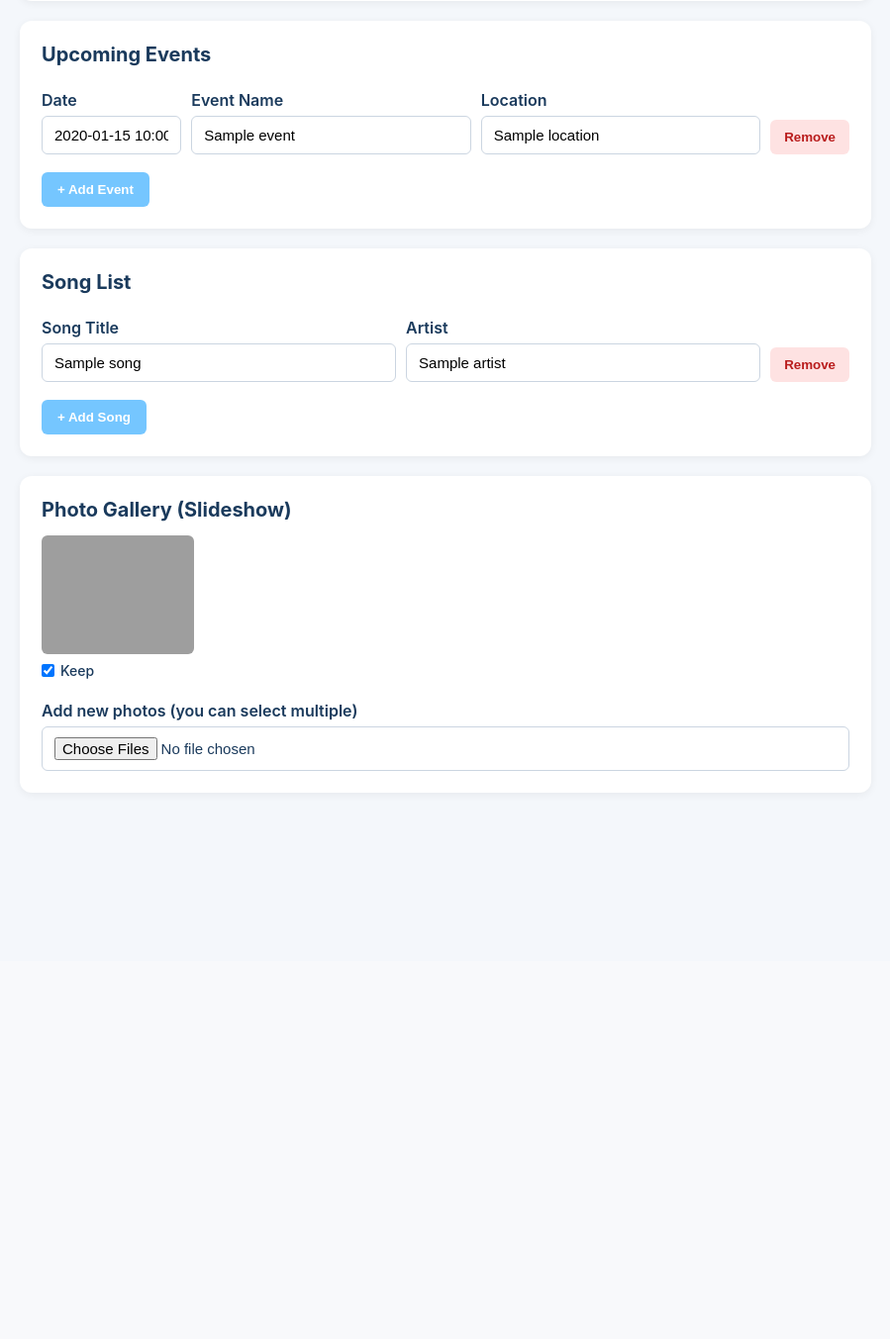
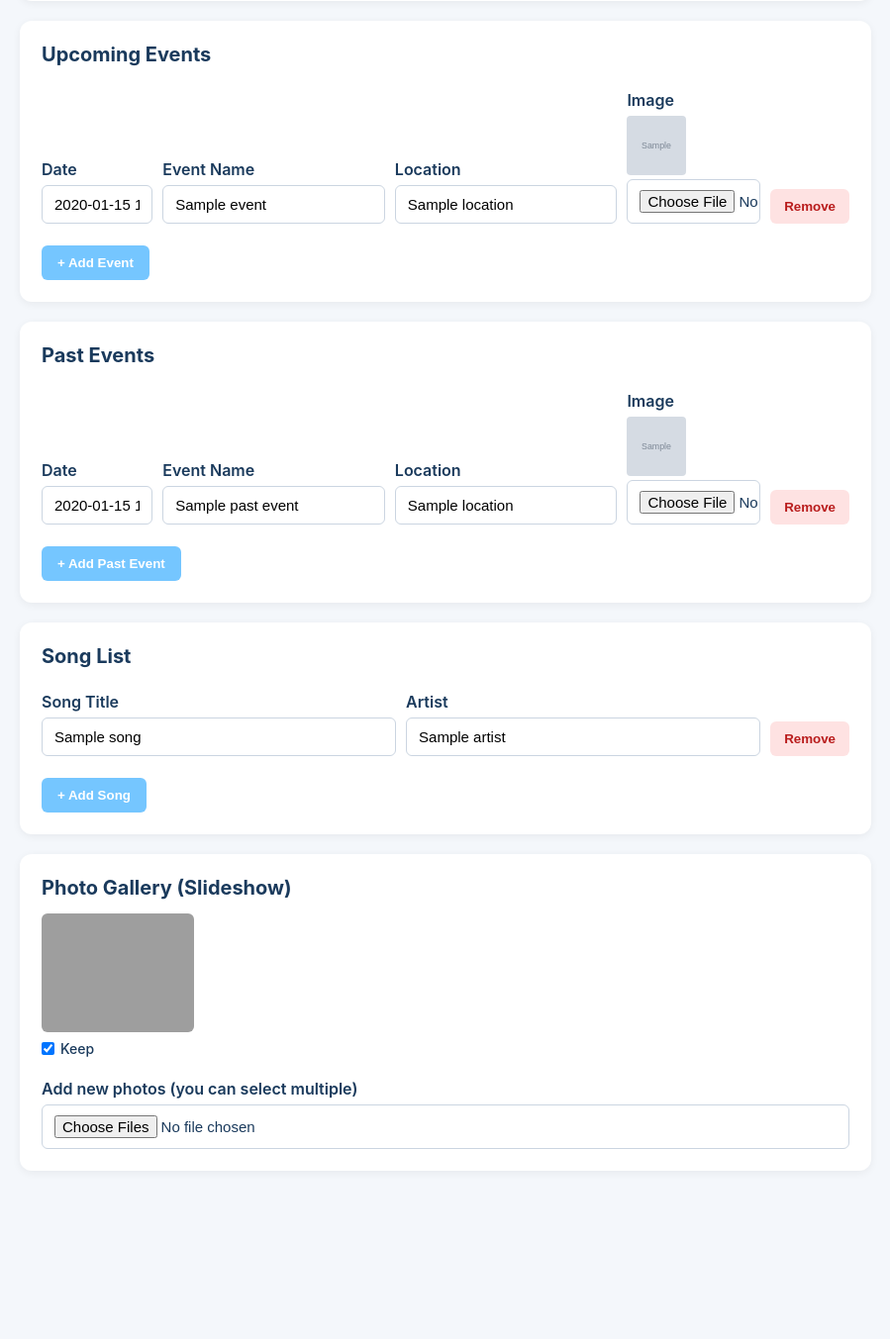
Before and after one commit to iFound1229/FISwebsite, a Flask app: template templates/admin.html in a window 1280 px wide. Shown: the part 1349-2702 px from the top of the page at 99% size, without its empty margins (190-1089 px from the left). Before the commit the page ends 2151 px from the top, so only its background shows below. Run offline with Flask 3, Linux system fonts and the light colour scheme; the template is opened without the code that fills it: most values are stand-ins (such as "Sample title", 1, 10 or a date in 2020); grey boxes marked "Sample" are stand-in pictures; some libraries are stand-ins or nearby versions; grey boxes are pictures that could not be loaded.

Commit message:
Add a section for past events with image support
Implement a "Past Events" section on the shows tab, allowing image uploads for events and separating past events from upcoming ones.

Replit-Commit-Author: Agent
Replit-Commit-Session-Id: 554d3c84-c7a5-4fdc-9ed4-a3a9f6259cfb
Replit-Commit-Checkpoint-Type: full_checkpoint
Replit-Commit-Event-Id: f5201321-02f9-47a2-9e27-cd561d2bbd7f
Replit-Commit-Screenshot-Url: https://storage.googleapis.com/screenshot-production-us-central1/143ad4c1-2050-44f0-b212-1bdbe4dcf435/554d3c84-c7a5-4fdc-9ed4-a3a9f6259cfb/vGRSOUi
Replit-Helium-Checkpoint-Created: true

```diff
--- a/app.py
+++ b/app.py
@@ -84,6 +84,7 @@ def default_data():
         "contact_email": "colton.gernon@gmail.com",
         "bio": DEFAULT_BIO,
         "events": [],
+        "past_events": [],
         "songs": [],
         "gallery": [],
     }
@@ -250,14 +251,31 @@ def admin_save(key):
     if feature:
         data["feature"] = feature
 
-    event_dates = request.form.getlist("event_date")
-    event_names = request.form.getlist("event_name")
-    event_locations = request.form.getlist("event_location")
-    events = []
-    for d, n, l in zip(event_dates, event_names, event_locations):
-        if d.strip() or n.strip() or l.strip():
-            events.append({"date": d.strip(), "name": n.strip(), "location": l.strip()})
-    data["events"] = events
+    def collect_events(prefix):
+        dates = request.form.getlist(f"{prefix}_date")
+        names = request.form.getlist(f"{prefix}_name")
+        locations = request.form.getlist(f"{prefix}_location")
+        existing_images = request.form.getlist(f"{prefix}_image_existing")
+        new_files = request.files.getlist(f"{prefix}_image_new")
+        out = []
+        for i, (d, n, l) in enumerate(zip(dates, names, locations)):
+            if not (d.strip() or n.strip() or l.strip()):
+                continue
+            img = existing_images[i] if i < len(existing_images) else ""
+            if i < len(new_files):
+                uploaded = save_upload(new_files[i])
+                if uploaded:
+                    img = uploaded
+            out.append({
+                "date": d.strip(),
+                "name": n.strip(),
+                "location": l.strip(),
+                "image": img,
+            })
+        return out
+
+    data["events"] = collect_events("event")
+    data["past_events"] = collect_events("past_event")
 
     song_titles = request.form.getlist("song_title")
     song_artists = request.form.getlist("song_artist")
--- a/static/style.css
+++ b/static/style.css
@@ -146,6 +146,15 @@ section h2 {
   padding: 16px 20px;
   margin-bottom: 12px;
   box-shadow: 0 2px 6px rgba(0, 0, 0, 0.08);
+  gap: 16px;
+}
+
+.event-image {
+  width: 90px;
+  height: 90px;
+  object-fit: cover;
+  border-radius: 6px;
+  flex-shrink: 0;
 }
 
 .event-date {
--- a/templates/admin.html
+++ b/templates/admin.html
@@ -16,8 +16,9 @@
     input[type="text"], input[type="url"], input[type="file"] {
       width: 100%; padding: 10px 12px; border: 1px solid #cbd5e1; border-radius: 6px; font-size: 15px;
     }
-    .row { display: grid; grid-template-columns: 1fr 2fr 2fr auto; gap: 10px; align-items: end; margin-bottom: 10px; }
+    .row { display: grid; grid-template-columns: 1fr 2fr 2fr 1.2fr auto; gap: 10px; align-items: end; margin-bottom: 14px; }
     .row.songs { grid-template-columns: 2fr 2fr auto; }
+    .row .thumb { width: 60px; height: 60px; object-fit: cover; border-radius: 4px; margin-bottom: 4px; display: block; }
     .row .remove { background: #fee2e2; color: #b91c1c; border: none; padding: 10px 14px; border-radius: 6px; cursor: pointer; font-weight: 600; }
     .add-btn { background: rgba(117, 198, 255, 1); color: #fff; border: none; padding: 10px 16px; border-radius: 6px; cursor: pointer; font-weight: 600; margin-top: 8px; }
     .save-bar { position: sticky; bottom: 0; background: #fff; padding: 14px; border-radius: 12px; box-shadow: 0 -4px 12px rgba(0,0,0,0.08); display: flex; justify-content: space-between; align-items: center; }
@@ -85,11 +86,38 @@
           <div><label>Date</label><input type="text" name="event_date" value="{{ e.date }}" placeholder="Jan 1, 2026" /></div>
           <div><label>Event Name</label><input type="text" name="event_name" value="{{ e.name }}" /></div>
           <div><label>Location</label><input type="text" name="event_location" value="{{ e.location }}" /></div>
+          <div>
+            <label>Image</label>
+            {% if e.image %}<img class="thumb" src="{{ asset_url(e.image) }}" />{% endif %}
+            <input type="hidden" name="event_image_existing" value="{{ e.image or '' }}" />
+            <input type="file" name="event_image_new" accept="image/*" />
+          </div>
           <button type="button" class="remove" onclick="this.parentElement.remove()">Remove</button>
         </div>
         {% endfor %}
       </div>
-      <button type="button" class="add-btn" onclick="addEvent()">+ Add Event</button>
+      <button type="button" class="add-btn" onclick="addEvent('events-container','event')">+ Add Event</button>
+    </div>
+
+    <div class="card">
+      <h2>Past Events</h2>
+      <div id="past-events-container">
+        {% for e in data.past_events %}
+        <div class="row">
+          <div><label>Date</label><input type="text" name="past_event_date" value="{{ e.date }}" placeholder="Jan 1, 2025" /></div>
+          <div><label>Event Name</label><input type="text" name="past_event_name" value="{{ e.name }}" /></div>
+          <div><label>Location</label><input type="text" name="past_event_location" value="{{ e.location }}" /></div>
+          <div>
+            <label>Image</label>
+            {% if e.image %}<img class="thumb" src="{{ asset_url(e.image) }}" />{% endif %}
+            <input type="hidden" name="past_event_image_existing" value="{{ e.image or '' }}" />
+            <input type="file" name="past_event_image_new" accept="image/*" />
+          </div>
+          <button type="button" class="remove" onclick="this.parentElement.remove()">Remove</button>
+        </div>
+        {% endfor %}
+      </div>
+      <button type="button" class="add-btn" onclick="addEvent('past-events-container','past_event')">+ Add Past Event</button>
     </div>
 
     <div class="card">
@@ -132,14 +160,19 @@
 </div>
 
 <script>
-function addEvent() {
-  const c = document.getElementById('events-container');
+function addEvent(containerId, prefix) {
+  const c = document.getElementById(containerId);
   const div = document.createElement('div');
   div.className = 'row';
   div.innerHTML = `
-    <div><label>Date</label><input type="text" name="event_date" placeholder="Jan 1, 2026" /></div>
-    <div><label>Event Name</label><input type="text" name="event_name" /></div>
-    <div><label>Location</label><input type="text" name="event_location" /></div>
+    <div><label>Date</label><input type="text" name="${prefix}_date" placeholder="Jan 1, 2026" /></div>
+    <div><label>Event Name</label><input type="text" name="${prefix}_name" /></div>
+    <div><label>Location</label><input type="text" name="${prefix}_location" /></div>
+    <div>
+      <label>Image</label>
+      <input type="hidden" name="${prefix}_image_existing" value="" />
+      <input type="file" name="${prefix}_image_new" accept="image/*" />
+    </div>
     <button type="button" class="remove" onclick="this.parentElement.remove()">Remove</button>`;
   c.appendChild(div);
 }
```
Also changed, not shown: templates/_events.html (+8 -4 lines), templates/shows.html (+6 -1 lines).
